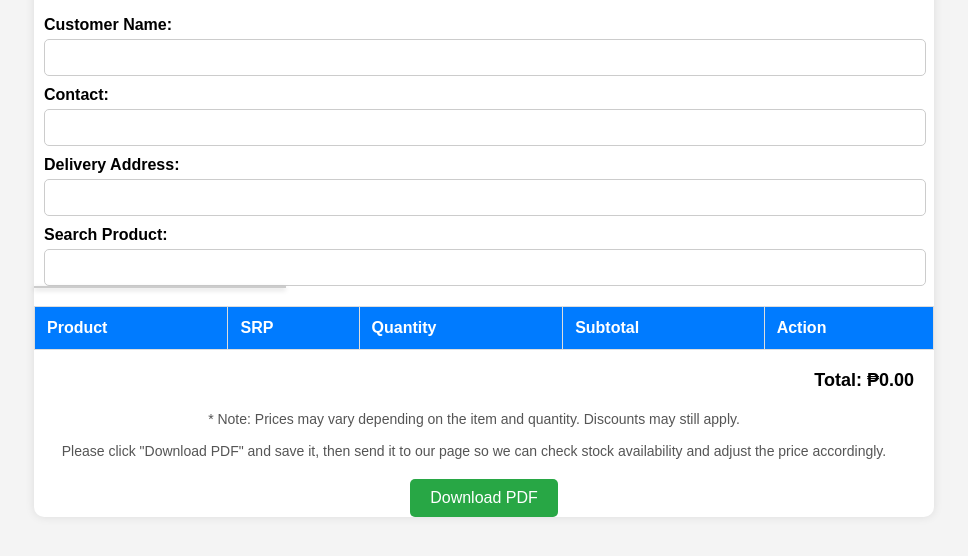
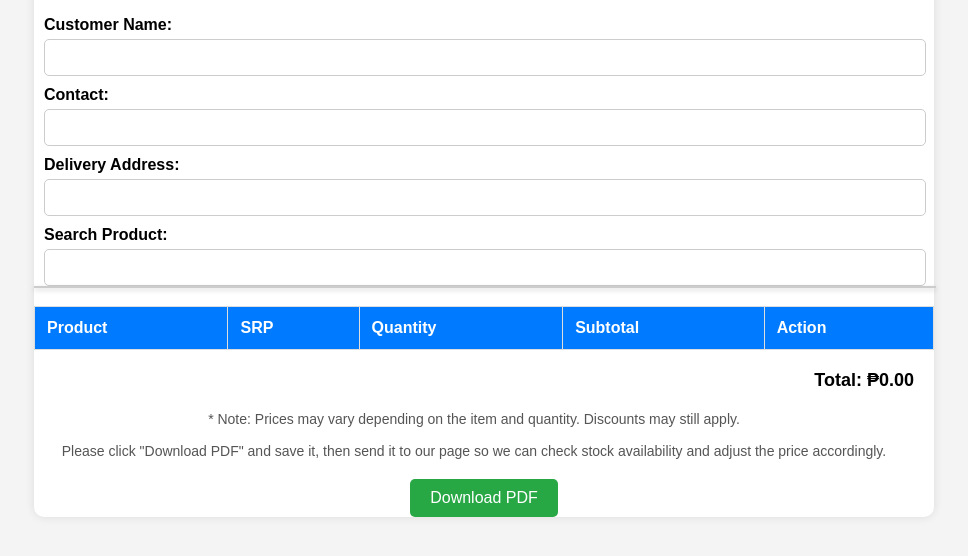
Before and after one commit to JG-Pure-Solar-Impact/Solar-Order-Form, a plain HTML site: page index.html in a window 1280 px wide. Shown: the part 168-724 px from the top of the page, without its empty margins (146-1114 px from the left). Drawn offline with Linux system fonts and the light colour scheme; no server answers.

Commit message:
Update index.html

```diff
--- a/index.html
+++ b/index.html
@@ -21,7 +21,7 @@
         .download-btn { text-align: center; margin-top: 20px; }
         .download-btn button { background: #28a745; color: white; padding: 10px 20px; border: none; border-radius: 5px; cursor: pointer; font-size: 16px; }
         .download-btn button:hover { background: #218838; }
-        .search-results { border: 1px solid #ccc; max-height: 150px; overflow-y: auto; position: absolute; background: white; width: 250px; z-index: 1000; box-shadow: 0 2px 5px rgba(0, 0, 0, 0.2); }
+        .search-results { border: 1px solid #ccc; max-height: 150px; overflow-y: auto; position: absolute; background: white; width: 1000%; max-width:900px; z-index: 1000; box-shadow: 0 2px 5px rgba(0, 0, 0, 0.2); }
         .search-results div { padding: 10px; cursor: pointer; }
         .search-results div:hover { background: #f0f0f0; }
         .qty-input { width: 50px; text-align: center; }
```
